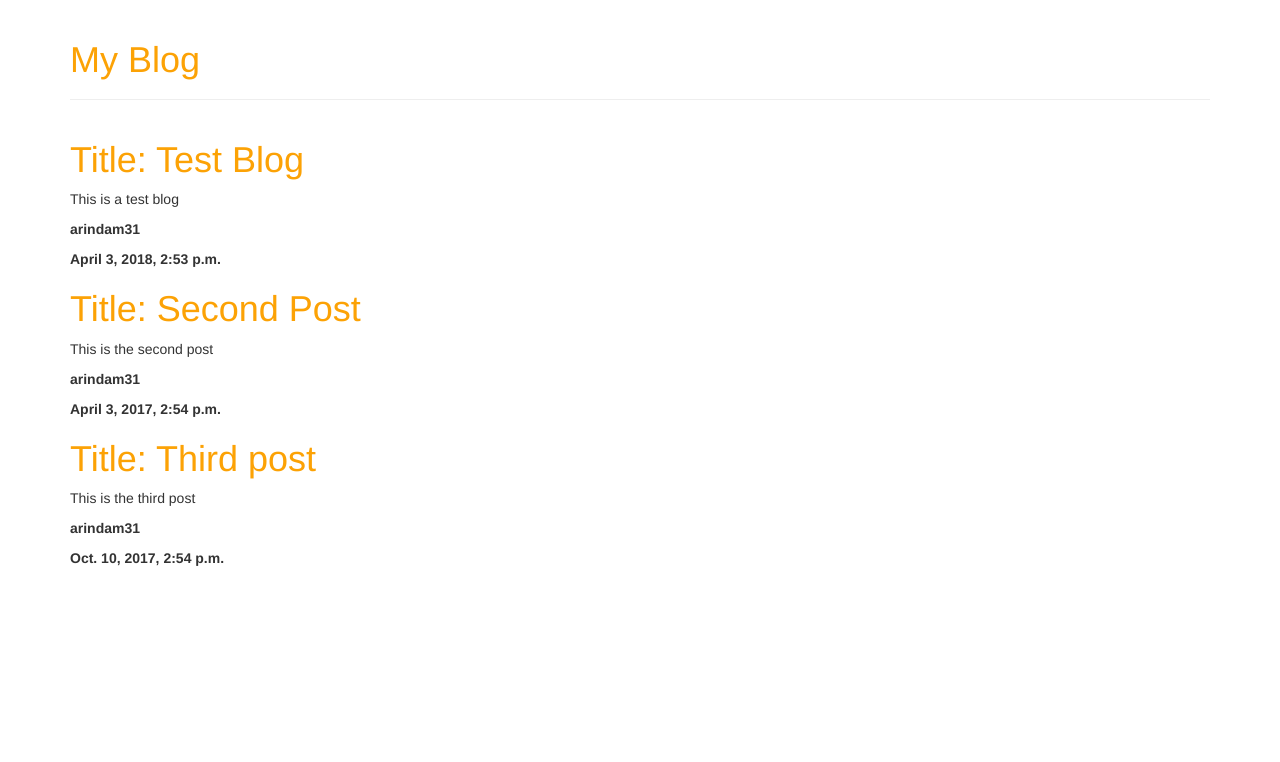
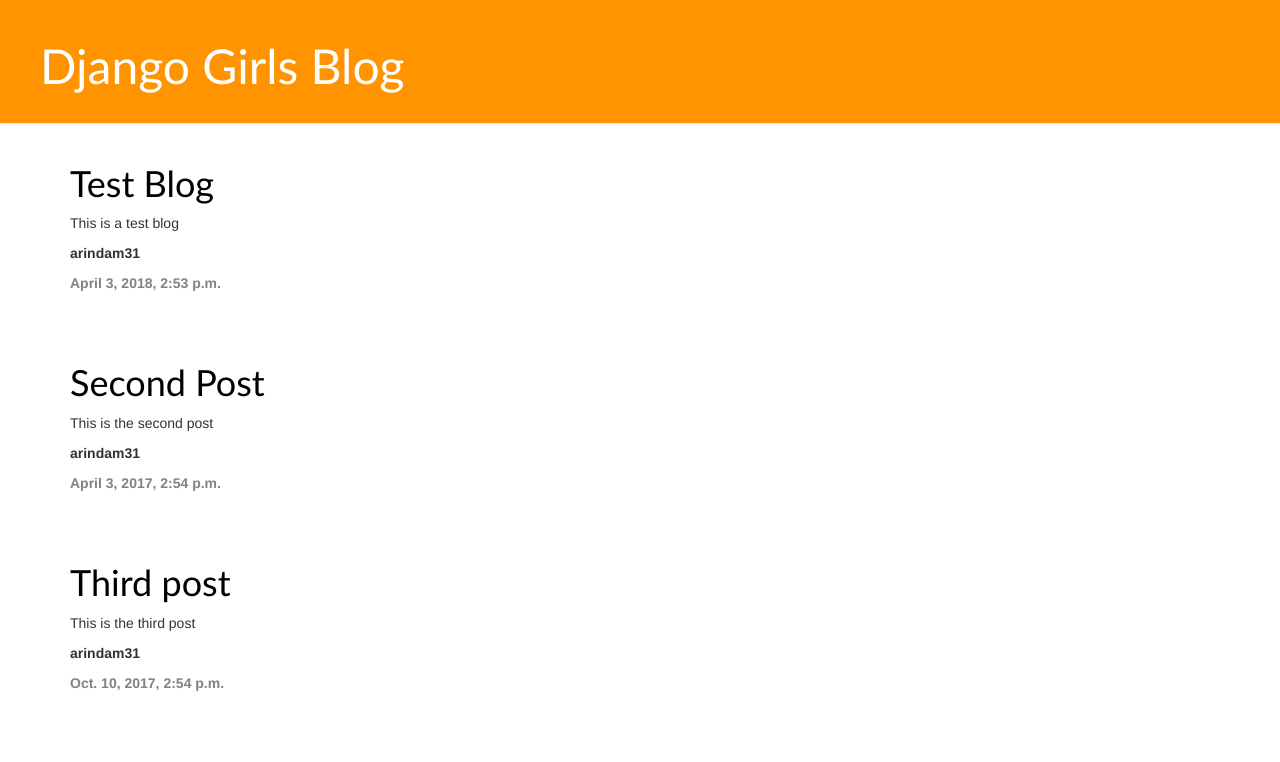
Before and after one commit to arindam31/Django_TravelBlog, a Django app: page / in a window 1280 px wide. Shown: the top 762 px of the page. Run offline with Django 3.2, Linux system fonts and the light colour scheme; data comes from the database, SQL or seed files in the repository; some libraries are stand-ins or nearby versions.

Commit message:
Base html added...TODO:COmplete the post details page and test it

```diff
--- a/blog/static/css/blog.css
+++ b/blog/static/css/blog.css
@@ -4,3 +4,51 @@
 h1 a {
     color: #FCA205;
 }
+
+.page-header {
+    background-color: #ff9400;
+    margin-top: 0;
+    padding: 20px 20px 20px 40px;
+}
+
+.page-header h1, .page-header h1 a, .page-header h1 a:visited, .page-header h1 a:active {
+    color: #ffffff;
+    font-size: 36pt;
+    text-decoration: none;
+}
+
+.content {
+    margin-left: 40px;
+}
+
+h1, h2, h3, h4 {
+    font-family: 'Calibri', cursive;
+}
+
+.date {
+    color: #828282;
+}
+
+.save {
+    float: right;
+}
+
+.post-form textarea, .post-form input {
+    width: 100%;
+}
+
+.top-menu, .top-menu:hover, .top-menu:visited {
+    color: #ffffff;
+    float: right;
+    font-size: 26pt;
+    margin-right: 20px;
+}
+
+.post {
+    margin-bottom: 70px;
+    padding-left: 15px;
+}
+
+.post h1 a, .post h1 a:visited {
+    color: #000000;
+}
--- /dev/null
+++ b/blog/templates/blog/base.html
@@ -0,0 +1,23 @@
+{% load static %}
+<html>
+    <head>
+
+        <title>My Blog</title>
+        <link rel="stylesheet" href="//maxcdn.bootstrapcdn.com/bootstrap/3.2.0/css/bootstrap.min.css">
+        <link rel="stylesheet" href="//maxcdn.bootstrapcdn.com/bootstrap/3.2.0/css/bootstrap-theme.min.css">
+        <link rel="stylesheet" href="{% static 'css/blog.css' %}">
+    </head>
+    <body>
+    	<div class="page-header">
+        	<h1><a href="/">Django Girls Blog</a></h1>
+    	</div>
+    	<div class="content container">
+        	<div class="row">
+            	<div class="col-md-8">
+			    	{% block content %}
+			    	{% endblock %}
+			    </div>
+			</div>
+		</div>
+    </body>
+</html>
--- /dev/null
+++ b/blog/templates/blog/post_details.html
@@ -0,0 +1,3 @@
+{% extends 'blog/base.html' %}
+{% block content %}
+{% endblock %}
--- a/blog/templates/blog/post_list.html
+++ b/blog/templates/blog/post_list.html
@@ -1,25 +1,13 @@
-{% load static %}
-<html>
-    <head>
-
-        <title>My Blog</title>
-        <link rel="stylesheet" href="//maxcdn.bootstrapcdn.com/bootstrap/3.2.0/css/bootstrap.min.css">
-        <link rel="stylesheet" href="//maxcdn.bootstrapcdn.com/bootstrap/3.2.0/css/bootstrap-theme.min.css">
-        <link rel="stylesheet" href="{% static 'css/blog.css' %}">
-    </head>
-    <body>
-        <div class="container">
-            <div class="page-header">
-            <h1><a href="/">My Blog</a></h1>
+{% extends 'blog/base.html' %}
+{% block content %}
+        {% for post in posts %}
+            <div class="post">
+                <h1><a href="/">{{ post.title }}</a> </h1>
+                <p>{{ post.text|linebreaksbr }} </p>
+                <p><strong>{{ post.author }}</strong></p>
+                <div class="date">
+                    <p><strong>{{ post.created_date }}</strong></p>
+                </div>
             </div>
-        </div>
-        <div class="container">
-        {% for post in posts %}
-            <h1><a href="/">Title: {{ post.title }}</a> </h1>
-            <p>{{ post.text|linebreaksbr }} </p>
-            <p><strong>{{ post.author }}</strong></p>
-            <p><strong>{{ post.created_date }}</strong></p>
         {% endfor %}
-        </div>
-    </body>
-</html>
+{% endblock %}
--- a/blog/urls.py
+++ b/blog/urls.py
@@ -5,4 +5,5 @@
 
 urlpatterns = [
 	url(r'^$', views.post_list, name='post_list'),
+	url(r'^$', views.post_details, name='post_details'),
 ]
--- a/blog/views.py
+++ b/blog/views.py
@@ -7,5 +7,9 @@
 # Create your views here.
 def post_list(request):
 	posts =models.Post.objects.filter(created_date__lte=timezone.now()).order_by('published_date')
-	print posts
 	return render(request, 'blog/post_list.html', {'posts':posts})
+
+
+def post_details(request, post_pk):
+	post = models.Post.objects.get(pk=post_pk)
+	return render(request, 'blog/post_details.html', {'post': post })
```
